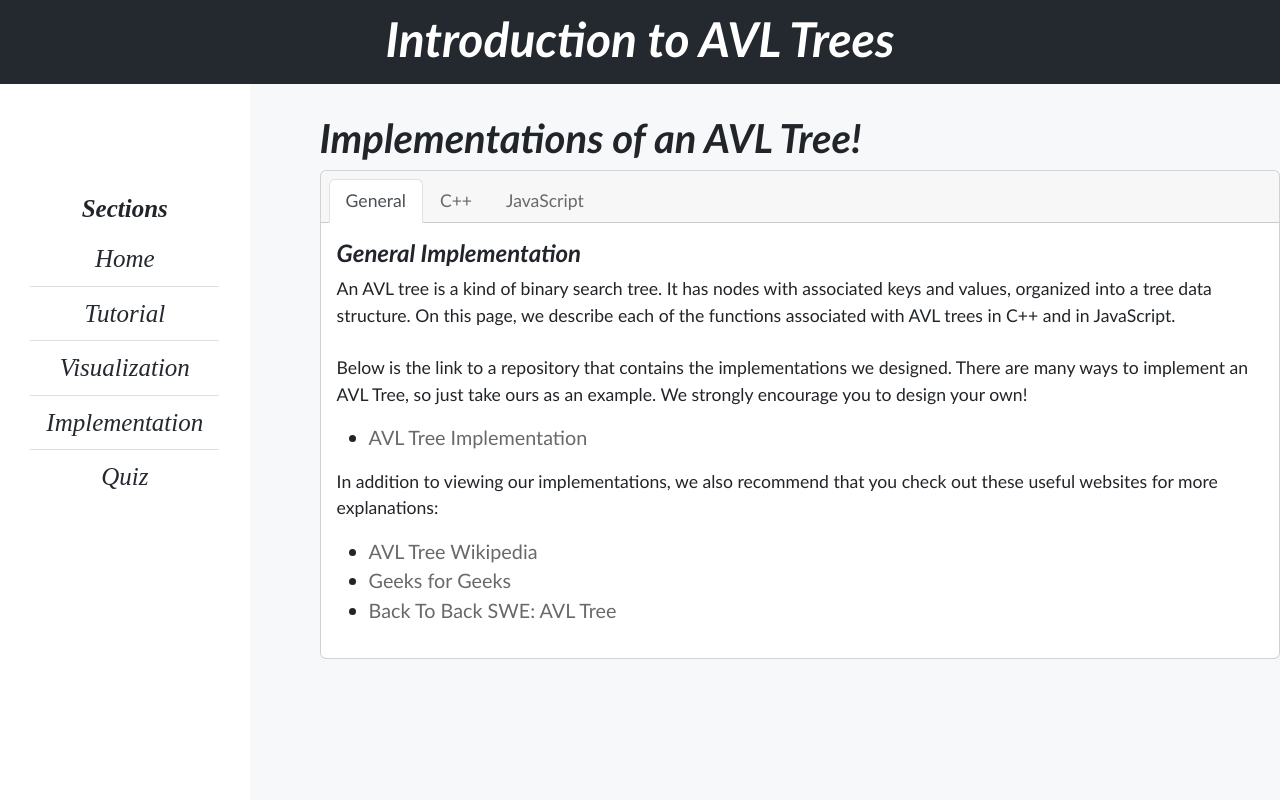
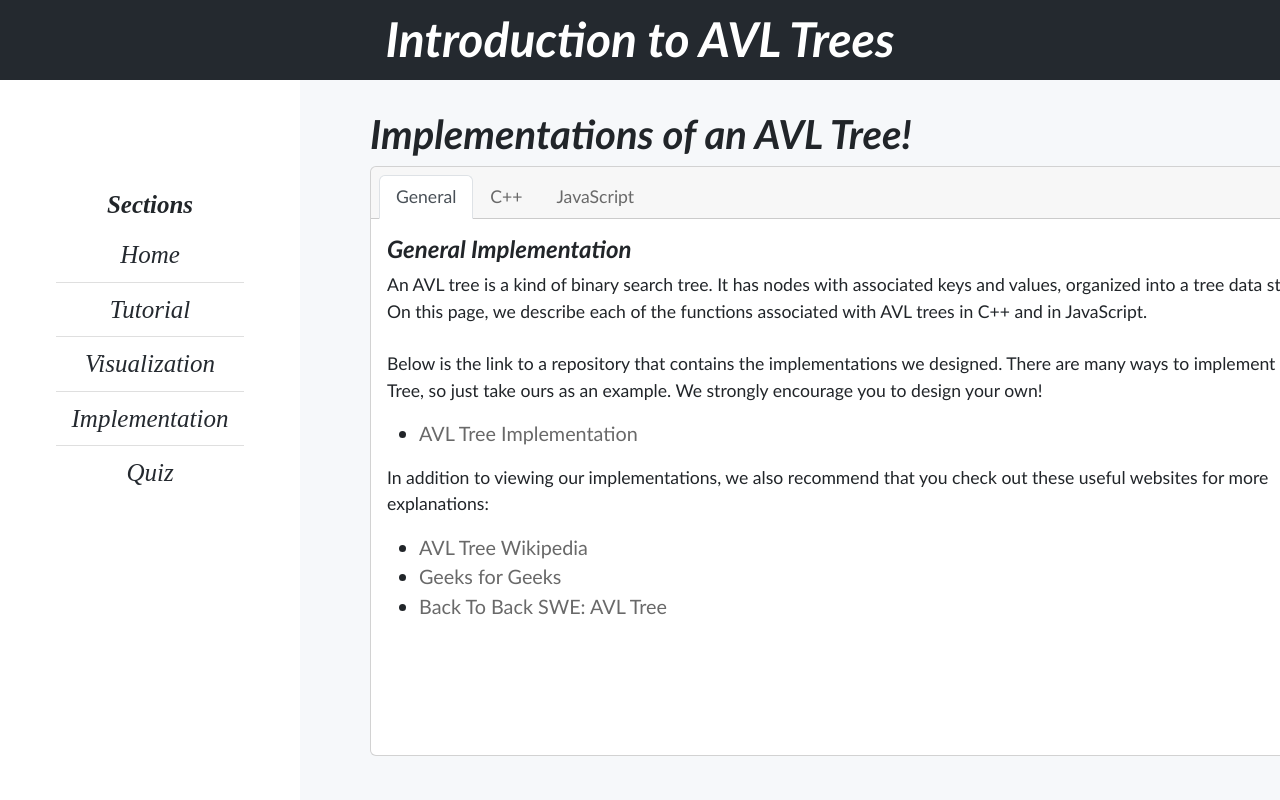
Before and after one commit to Software-Engineering-2022-Group-7/AVLTrees, a Flask app: page /implementation.html in a window 1280 px wide. Run offline with Flask 2, Linux system fonts and the light colour scheme.

Commit message:
update visualization.html & implementation.html ratio

```diff
--- a/static/index.css
+++ b/static/index.css
@@ -1,9 +1,10 @@
+/* Page Header */
 header.page_header h1 {
     /* Position the page header */
     position: absolute;
     left: 0;
     right: 0;
-    height: 10.5%;
+    height: 80px;
     margin: auto;
     padding: 10px 0;
     background: #24292F;
@@ -24,12 +25,13 @@ header.page_header a:hover {
     color: gray;
 }
 
+/* Navigation Bar */
 nav.sidebar {
     /* position the navigation bar */
     position: absolute;
-    top: 10.5%;
+    top: 80px;
     bottom: 0;
-    width: 19.5%;
+    width: 300px;
     overflow: auto;
     text-align: center;
 
@@ -62,13 +64,14 @@ nav.sidebar::-webkit-scrollbar {
     display: none;
 }
 
+/* Main Section */
 main {
     /* Position the main section */
     position: absolute;
-    top: 10.5%;
+    top: 80px;
     bottom: 0;
-    left: 19.5%;
-    width: 80.5%;
+    left: 300px;
+    right: 0;
 
     overflow: auto;
     padding-top: 30px;
@@ -112,27 +115,7 @@ main ul {
     margin-left: 70px;
 }
 
-.secondary_list {
-    margin-left: 0;
-}
-
-.tutorial_sidebar {
-    position: sticky;
-    float: right;
-    top: 20px;
-    right: 0;
-    width: 22%;
-    font-size: 100%;
-}
-
-.tutorial_sidebar .nav-pills .nav-link {
-    color: #24292F;
-}
-
-.tutorial_sidebar .nav-pills .nav-link.active {
-    background-color: #d0d7de;
-}
-
+/* Tutorial Page */
 .carousel {
     margin: 35px 70px 10px 70px;
     height: 550px;
@@ -207,10 +190,9 @@ main ul {
     max-width: 500px;
 }
 
-/* The main_content section is exclusively for implementation.html. */
+/* Implementation Page */
 .main_content {
     margin-left: 70px;
-    max-width: 1000px;
 }
 
 .main_content .card {
@@ -276,6 +258,11 @@ text .tree_hierarchy {
     background-color: #e8e8e8;
 }
 
+.main_content .card-body::-webkit-scrollbar {
+    display: none;
+}
+
+/* Quiz Page */
 .wrapper {
     width: 100%;
     height: 100%;
@@ -352,6 +339,7 @@ text .tree_hierarchy {
     background: #B3B3B3;
 }
 
+/* Visualization Page */
 .visualization_main::-webkit-scrollbar {
     display: none;
 }
--- a/templates/implementation.html
+++ b/templates/implementation.html
@@ -5,10 +5,10 @@
 {% endblock %}
 
 {% block content %}
-<main>
+<main class="implementation_main" id="implementation_main">
     <h1>Implementations of an AVL Tree!</h1>
     <div class="main_content">
-        <div class="card">
+        <div class="card" id="implementation_card">
             <div class="card-header" style="height: auto">
                 <ul class="nav nav-tabs card-header-tabs" data-bs-tabs="tabs">
                     <li class="nav-item">
@@ -22,7 +22,7 @@
                     </li>
                 </ul>
             </div>
-            <div class="card-body tab-content">
+            <div class="card-body tab-content" style="overflow: auto;">
                 <div class="tab-pane active" id="pg1">
                     <h3 class="card-title">General Implementation</h3>
                     <text>
@@ -752,7 +752,7 @@ return leftNode;</code></pre>
                                         Adds a new node to its correct position in the tree.
                                         Does this by setting the root node to a call to a private
                                         recursive function AVL._insertInSubtree(currentNode, key, value),
-                                        with the root passed in as the currentNode. Also incremements _size.
+                                        with the root passed in as the currentNode. It will also increment _size.
 <pre><code>this._root = this._insertInSubtree(this._root, key, value);
 this._size++;</code></pre>
                                         AVL._insertInSubtree(currentNode, key, value):
@@ -767,7 +767,7 @@ this._size++;</code></pre>
 <pre><code>else if(currentNode.getKey() == key) {
     throw "The key already exists.";
 }</code></pre>
-                                        If the given key is greater than than the currentNode's, set the currentNode's right child to be a
+                                        If the given key is greater than the currentNode's, set the currentNode's right child to be a
                                         recursive call to this function with currentNode's right child passed in.
 <pre><code>else if(key > currentNode.getKey()) {
     currentNode.setRight(this._insertInSubtree(currentNode.getRight(), key, value));
@@ -810,7 +810,7 @@ if(balance > 1) {
         return this._leftRotate(currentNode);
     }
 }
-return currentNode;</pre></code>
+return currentNode;</code></pre>
                                     </div>
                                 </div>
                             </div>
@@ -954,7 +954,7 @@ this._size--;</code></pre>
 <pre><code>if(currentNode == null) {
     throw "The key does not exist.";
 }</code></pre>
-                                        If the given key is greater than than the currentNode's,
+                                        If the given key is greater than the currentNode's,
                                         set the currentNode's right child to be a recursive call to this function with currentNode's right child passed in.
 <pre><code>else if(key > currentNode.getKey()) {
     currentNode.setRight(this._removeFromSubtree(currentNode.getRight(), key));
@@ -1010,13 +1010,13 @@ if(balance > 1 && this._getBalance(currentNode.getLeft()) >= 0) {
 <pre><code>if(balance > 1 && this._getBalance(currentNode.getLeft()) < 0) {
     currentNode.setLeft(this._leftRotate(currentNode.getLeft()));
     return this._rightRotate(currentNode);
-}</pre></code>
+}</code></pre>
                                         If balance is less than -1 and the balance of the right child is
                                         less than or equal to 0, it's a right right case of rebalancing. A right right
                                         case is rebalanced by returning a left rotation on currentNode.
 <pre><code>if(balance < -1 && this._getBalance(currentNode.getRight()) <= 0) {
   return this._leftRotate(currentNode);
-}</pre></code>
+}</code></pre>
                                         If balance is less than -1 and the balance of the right child is
                                         greater than 0, it's a right left case of rebalancing. A right left
                                         case is rebalanced by setting currentNode's right child to be
@@ -1027,7 +1027,7 @@ if(balance > 1 && this._getBalance(currentNode.getLeft()) >= 0) {
     return this._leftRotate(currentNode);
 }
 
-return currentNode;</pre></code>
+return currentNode;</code></pre>
 
                                     </div>
                                 </div>
@@ -1282,7 +1282,7 @@ return list;</code></pre>
 list.unshift(node);</code></pre>
                                         If currentNode has a right child, recursively call this function with currentNode's
                                         right child passed in.
-<code></pre>if(currentNode.getRight() != null) {
+<pre><code>if(currentNode.getRight() != null) {
     this._buildPostOrderTraversal(currentNode.getRight(), list);
 }</code></pre>
                                     </div>
@@ -1330,5 +1330,12 @@ return list;</code></pre>
             </div>
         </div>
     </div>
+
+    <script>
+        let w = document.getElementById('implementation_main').offsetWidth;
+        let h = document.getElementById('implementation_main').offsetHeight;
+        document.getElementById("implementation_card").style.width = 1000 + 'px';
+        document.getElementById("implementation_card").style.height = (h - 130) + 'px';
+    </script>
 </main>
 {% endblock %}
```
Also changed, not shown: templates/visualization.html (+8 -3 lines).
